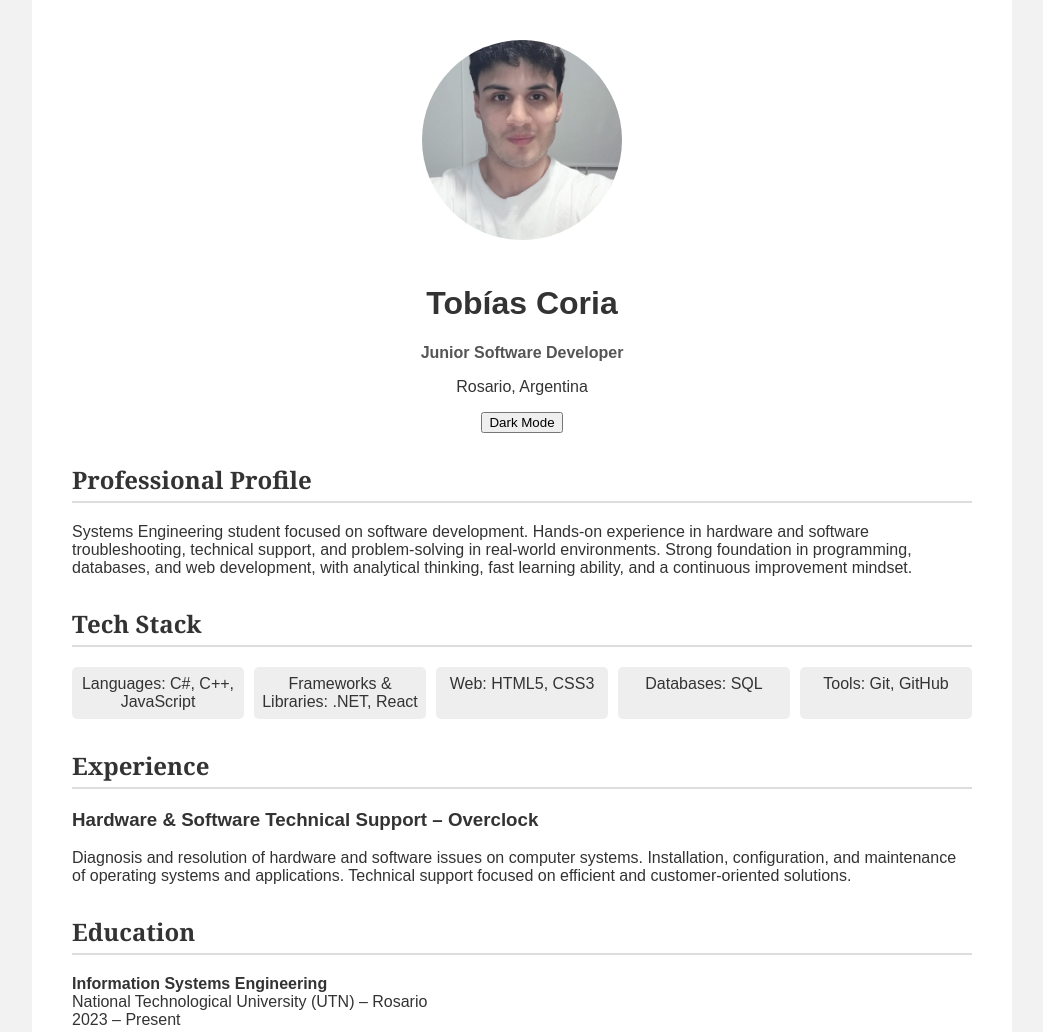
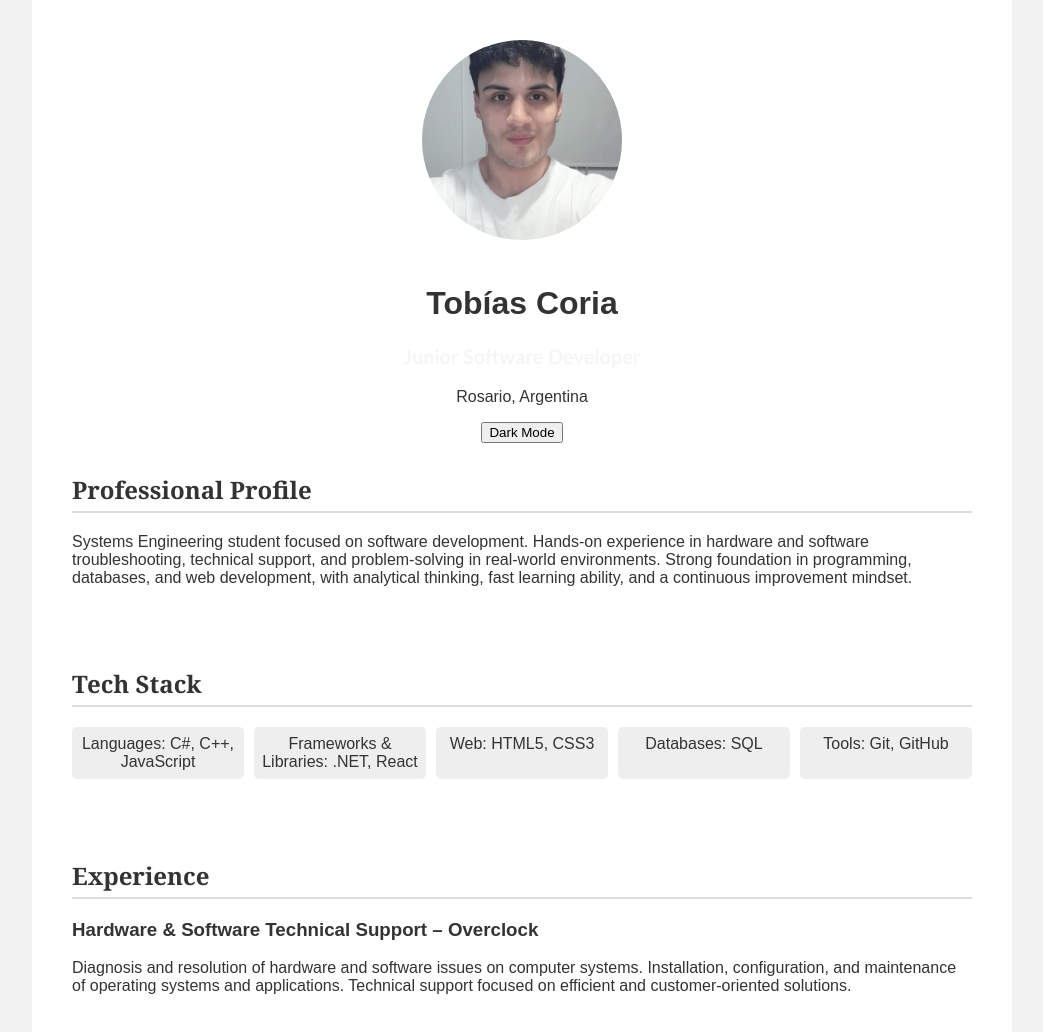
Before and after one commit to TobiasCoria/interactive-cv, a plain HTML site: page index.html in a window 1280 px wide. Shown: the top 1032 px of the page, without its empty margins (118-1161 px from the left). Drawn offline with Linux system fonts and the light colour scheme.

Commit message:
Update typography and styles

```diff
--- a/css/style.css
+++ b/css/style.css
@@ -26,7 +26,9 @@ body {
 
 .role {
   font-weight: bold;
-  color: #555;
+  color:whitesmoke;
+  font-family:'Gill Sans';
+  font-size: 20px;
 }
 
 section {
@@ -89,3 +91,7 @@ body.dark .skills li {
   transition: background-color 0.2s ease, color 0.2s ease, border-color 0.2s ease;
   background-color:lightsteelblue
 }
+
+section {
+    margin-bottom: 80px;
+}
```
